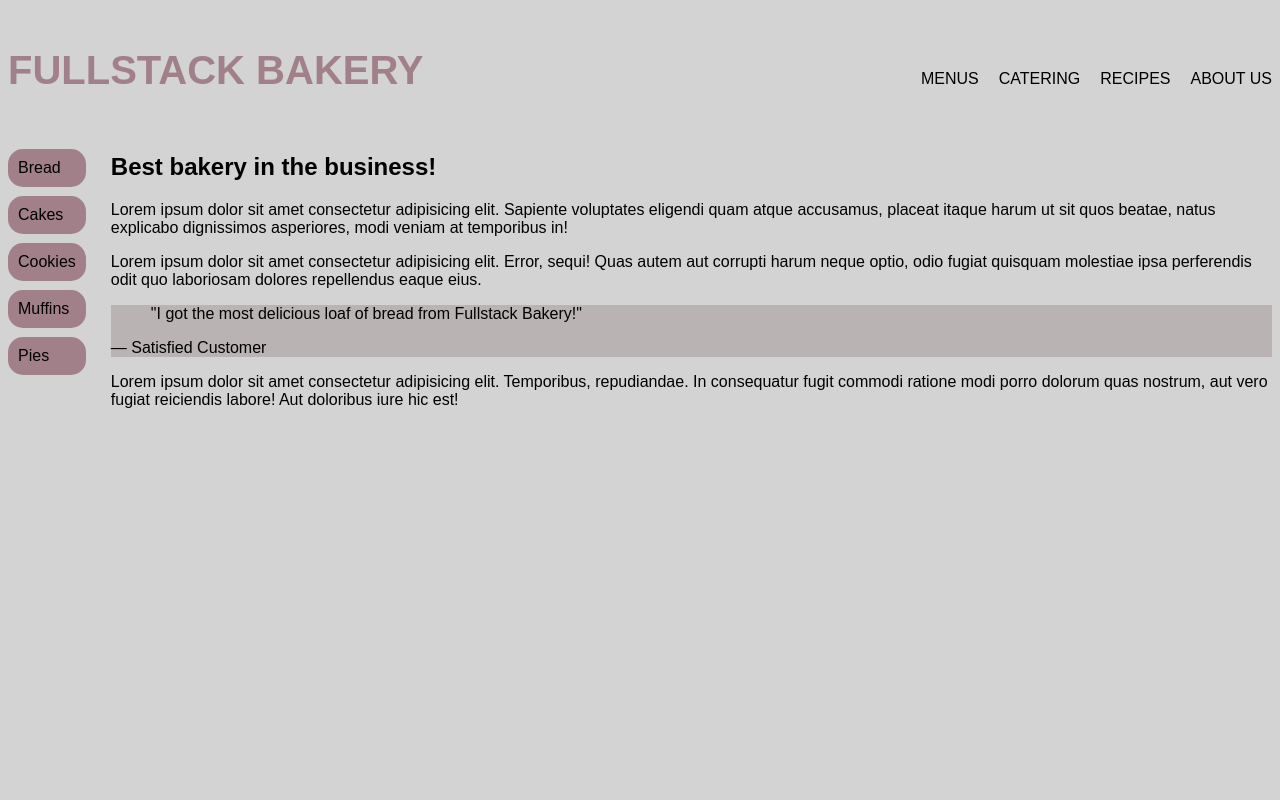
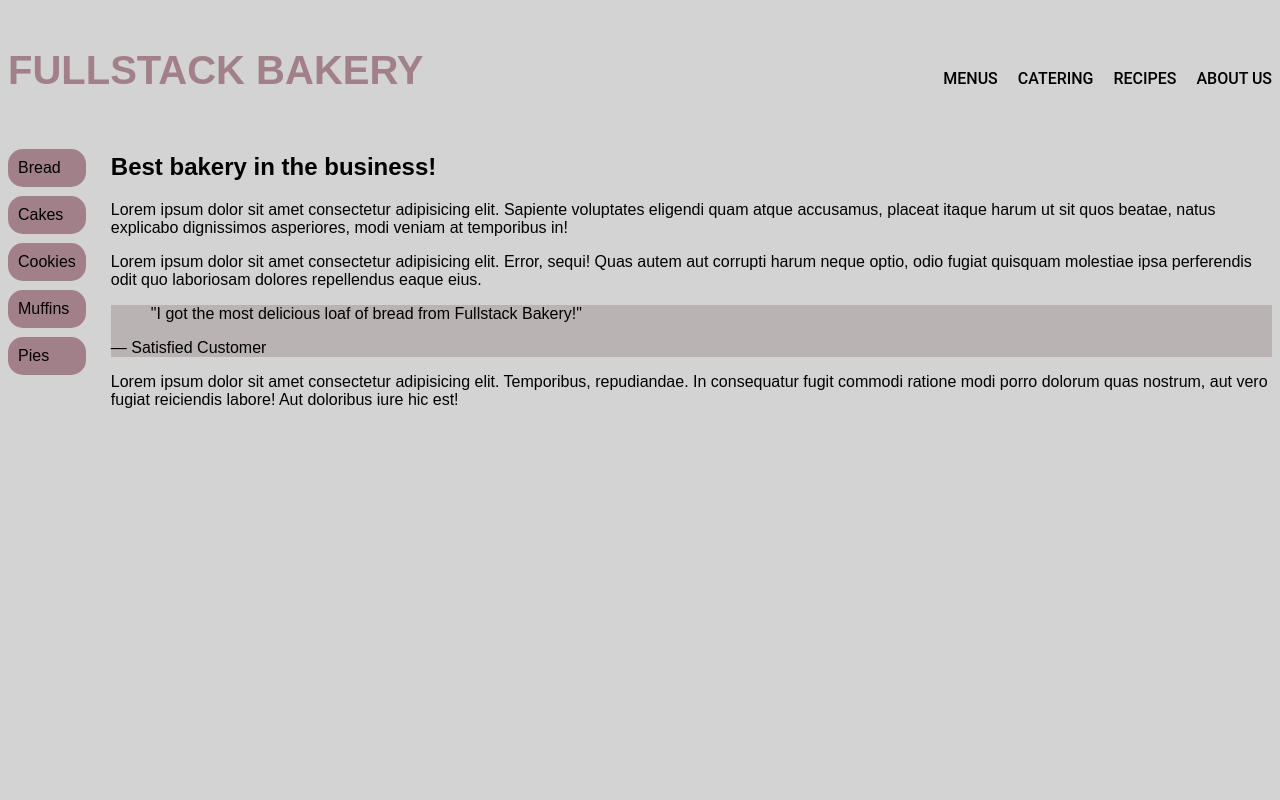
Before and after one commit to naisiaye/fullstack-bakery, a plain HTML site: page index.html in a window 1280 px wide. Shown: the top 800 px of the page. Drawn offline with Linux system fonts and the light colour scheme.

Commit message:
changed navbar font

```diff
--- a/index.css
+++ b/index.css
@@ -21,11 +21,13 @@ nav {
 }
 nav a {
   text-transform: uppercase;
+  font-family: "Roboto", sans-serif;
+  font-weight: 500;
   color: black;
   text-decoration: none;
 }
 ul {
-  /* list-style-type: none; */
+  list-style-type: none;
   display: flex;
   flex-direction: column;
   gap: 1ch;
```
